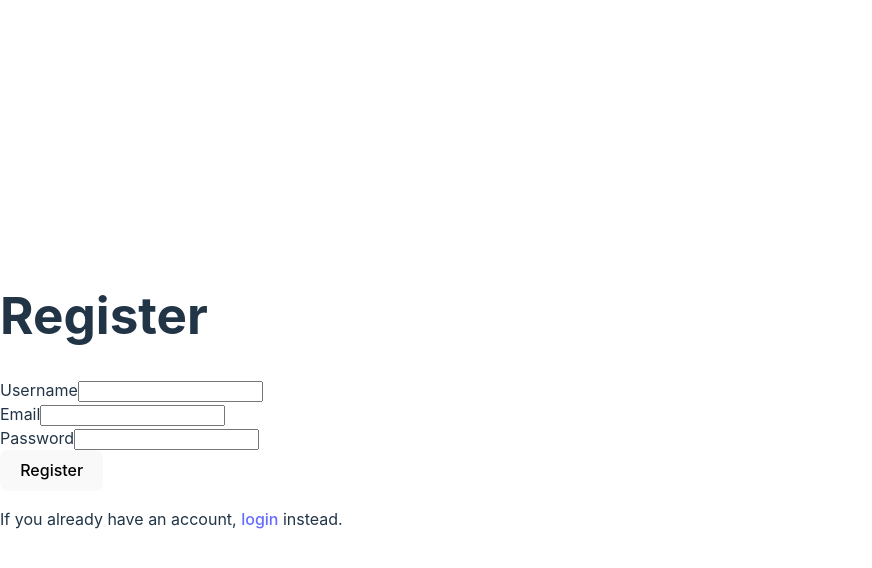
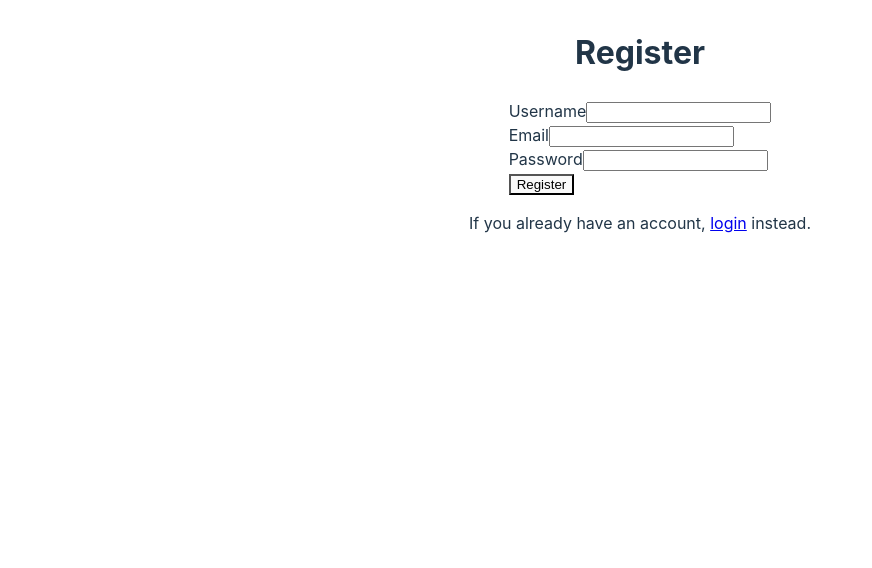
Before and after one commit to Olivergalante/Final-Frontend, a React (Vite) app: page /createuser in a window 1280 px wide. Shown: the top 568 px of the page, without its empty margins (0-872 px from the left). Built offline with nearby package versions, Linux system fonts and the light colour scheme.

Commit message:
Proper create user functionality.

```diff
--- a/src/App.jsx
+++ b/src/App.jsx
@@ -2,6 +2,7 @@ import { BrowserRouter as Router, Route, Routes } from "react-router-dom";
 import { CreateUser } from "./components/CreateUser";
 import { LoginForm } from "./components/Login";
 import { MainPage } from "./components/Mainpage";
+import { Errorpage } from "./components/Errorpage";
 
 export function App() {
 	return (
@@ -10,6 +11,7 @@ export function App() {
 				<Route path="/" element={<LoginForm />} />
 				<Route path="/createuser" element={<CreateUser />} />
 				<Route path="/mainpage" element={<MainPage />} />
+				<Route path="/errorpage" element={<Errorpage />} />
 			</Routes>
 		</Router>
 	);
--- a/src/components/CreateUser.jsx
+++ b/src/components/CreateUser.jsx
@@ -2,27 +2,26 @@ import React, { useState } from "react";
 import { useNavigate } from "react-router-dom";
 
 export function CreateUser() {
-	const [formData, setFormData] = useState({
+	const [userData, setUserData] = useState({
 		username: "",
 		email: "",
 		password: "",
 	});
-
+	const navigate = useNavigate();
 	const handleInputChange = (event) => {
 		const { name, value } = event.target;
-		setFormData({
-			...formData,
+		setUserData({
+			...userData,
 			[name]: value,
 		});
 	};
 
-	const handleSubmit = (event) => {
-		const navigate = useNavigate();
+	const handleSubmit = async (event) => {
 		event.preventDefault();
 		const user = {
-			username: formData.username,
-			email: formData.email,
-			password: formData.password,
+			username: userData.username,
+			email: userData.email,
+			password: userData.password,
 		};
 
 		fetch("http://127.0.0.1:8000/register/", {
@@ -40,7 +39,7 @@ export function CreateUser() {
 	};
 
 	return (
-		<div className="register-form">
+		<div className="form">
 			<h1>Register</h1>
 			<form onSubmit={handleSubmit}>
 				<div className="form-group">
@@ -49,7 +48,7 @@ export function CreateUser() {
 						type="text"
 						id="username"
 						name="username"
-						value={formData.username}
+						value={userData.username}
 						onChange={handleInputChange}
 						className="form-control"
 					/>
@@ -61,7 +60,7 @@ export function CreateUser() {
 						type="email"
 						id="email"
 						name="email"
-						value={formData.email}
+						value={userData.email}
 						onChange={handleInputChange}
 						className="form-control"
 					/>
@@ -73,7 +72,7 @@ export function CreateUser() {
 						type="password"
 						id="password"
 						name="password"
-						value={formData.password}
+						value={userData.password}
 						onChange={handleInputChange}
 						className="form-control"
 					/>
--- /dev/null
+++ b/src/components/Errorpage.jsx
@@ -0,0 +1,11 @@
+import React from "react";
+
+export function Errorpage() {
+	return (
+		<div className="form">
+			<h1>404</h1>
+			<h2>Page Not Found</h2>
+			<p>The page you are looking for does not exist.</p>
+		</div>
+	);
+}
--- a/src/components/Login.jsx
+++ b/src/components/Login.jsx
@@ -35,8 +35,6 @@ export function LoginForm() {
 				localStorage.clear();
 				localStorage.setItem("access_token", access);
 				localStorage.setItem("refresh_token", refresh);
-				localStorage.setItem("username", username);
-				localStorage.setItem("password", password);
 				// Navigate to the main page after a successful login
 				navigate("/mainpage");
 			});
@@ -45,7 +43,7 @@ export function LoginForm() {
 	};
 
 	return (
-		<div className="login-form">
+		<div className="form">
 			<h3> Login </h3>
 			<form onSubmit={handleSubmit}>
 				<label>
--- a/src/index.css
+++ b/src/index.css
@@ -1,3 +1,4 @@
+/* Out of the box styling for the login page and create user page */
 :root {
   font-family: Inter, system-ui, Avenir, Helvetica, Arial, sans-serif;
   line-height: 1.5;
@@ -14,56 +15,25 @@
   -webkit-text-size-adjust: 100%;
 }
 
-a {
-  font-weight: 500;
-  color: #646cff;
-  text-decoration: inherit;
-}
-a:hover {
-  color: #535bf2;
-}
-
-body {
-  margin: 0;
-  display: flex;
-  place-items: center;
-  min-width: 320px;
-  min-height: 100vh;
-}
-
-h1 {
-  font-size: 3.2em;
-  line-height: 1.1;
-}
-
-button {
-  border-radius: 8px;
-  border: 1px solid transparent;
-  padding: 0.6em 1.2em;
-  font-size: 1em;
-  font-weight: 500;
-  font-family: inherit;
-  background-color: #1a1a1a;
-  cursor: pointer;
-  transition: border-color 0.25s;
-}
-button:hover {
-  border-color: #646cff;
-}
-button:focus,
-button:focus-visible {
-  outline: 4px auto -webkit-focus-ring-color;
-}
-
+/* styles for a:hoover links and button background color */
 @media (prefers-color-scheme: light) {
   :root {
     color: #213547;
     background-color: #ffffff;
   }
+
   a:hover {
     color: #747bff;
   }
+
   button {
     background-color: #f9f9f9;
   }
 }
+
+/* both login form and creat user form are being styled here */
+.form {
+  display: flex;
+  flex-direction: column;
+  align-items: center;
+}
```
